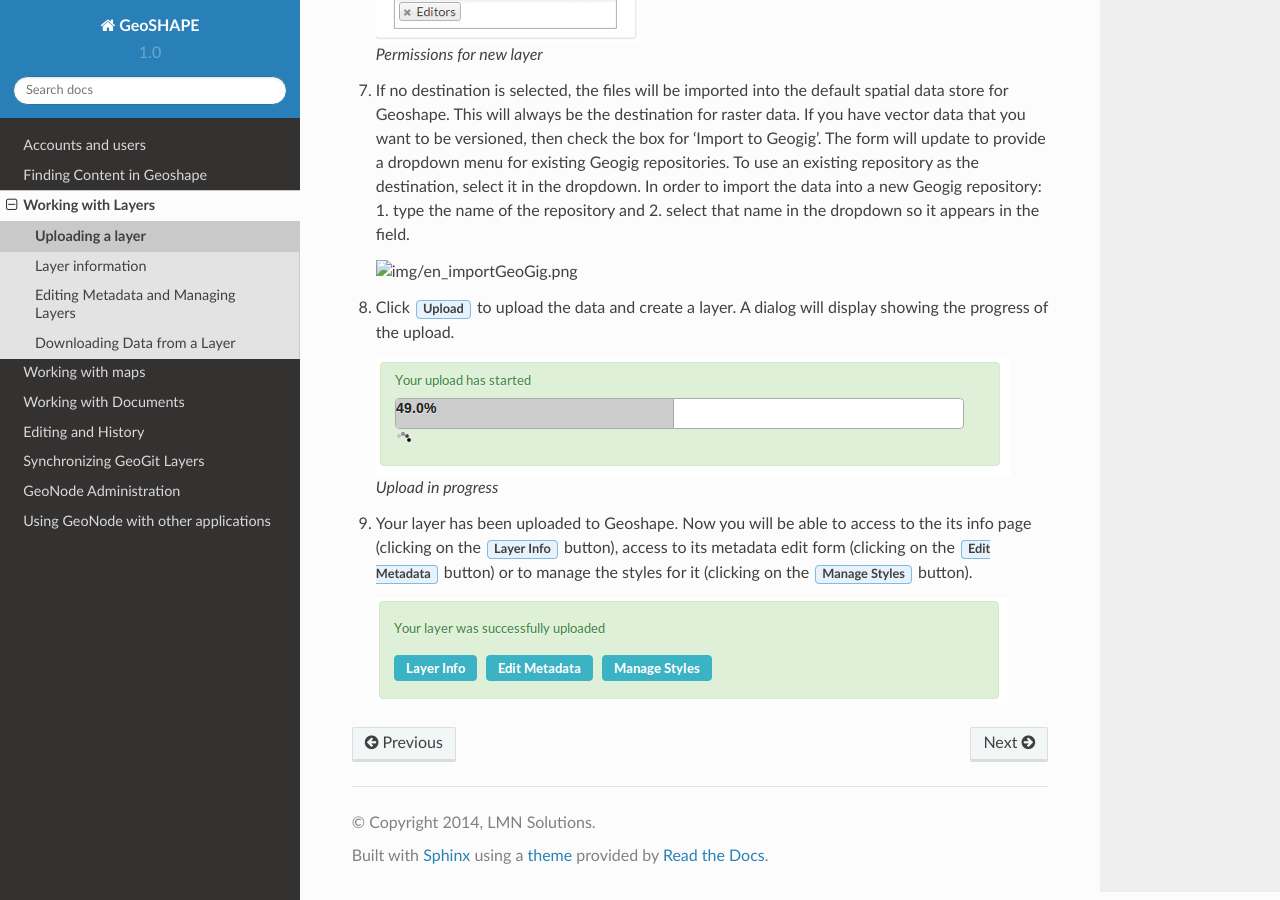
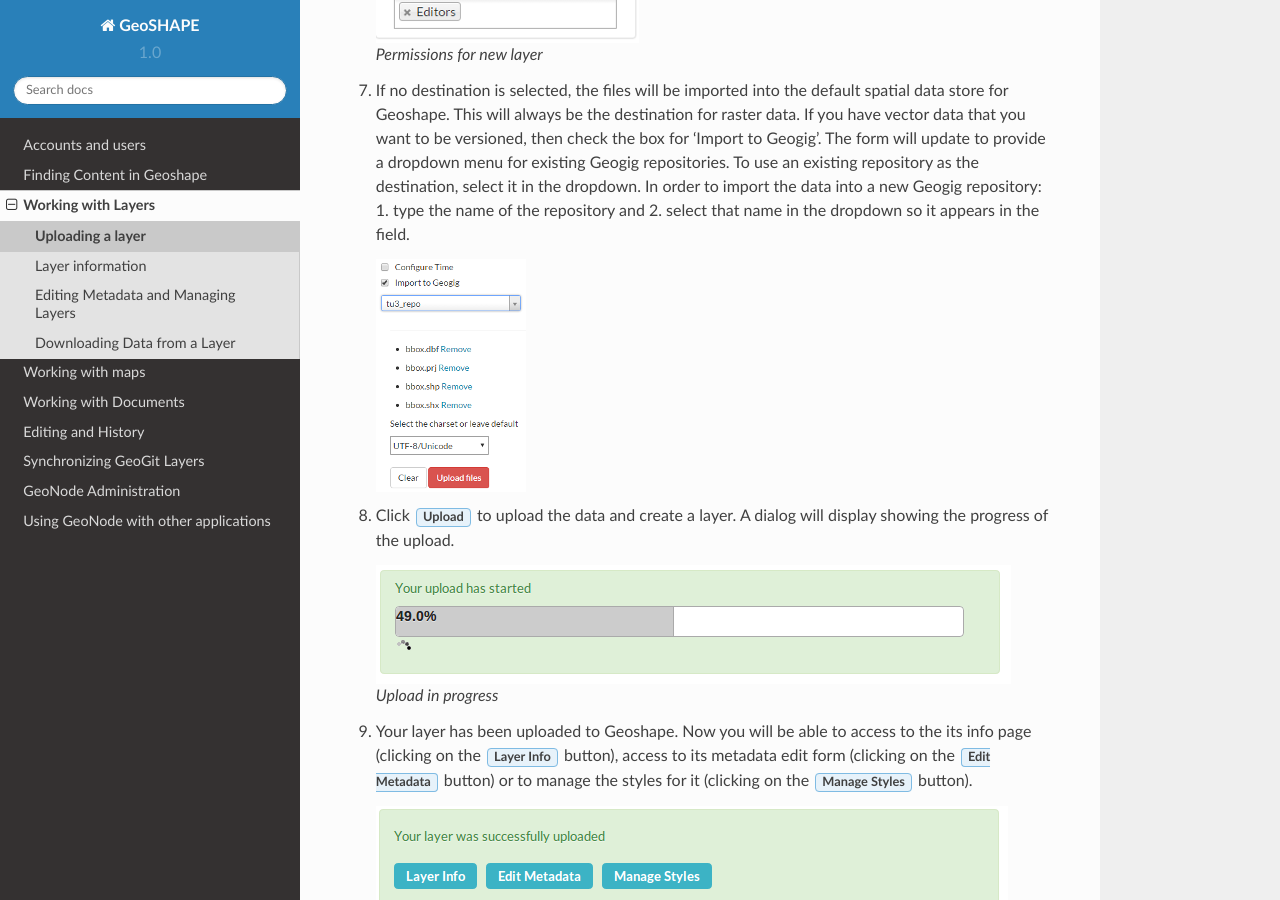
Before and after one commit to Arborvitae/Geoshape, a Sphinx documentation site: the page built from docs/layerupload.rst, in a window 1280 px wide and 900 px high, scrolled down 2648 px. Built offline with Sphinx 7.4.7 and the Read the Docs theme 2.0.0, drawn with Linux system fonts in a browser that asks for light colours.

Commit message:
changed en_importGeoGig.png to en_importgeogig.png

```diff
--- a/docs/layerupload.rst
+++ b/docs/layerupload.rst
@@ -44,7 +44,7 @@ Geoshape allows you to upload layers.  The supported formats are shapefile, Geoj
 
 #. If no destination is selected, the files will be imported into the default spatial data store for Geoshape.  This will always be the destination for raster data.  If you have vector data that you want to be versioned, then check the box for 'Import to Geogig'.  The form will update to provide a dropdown menu for existing Geogig repositories.  To use an existing repository as the destination, select it in the dropdown. In order to import the data into a new Geogig repository: 1. type the name of the repository and 2. select that name in the dropdown so it appears in the field.
 
-   .. figure:: img/en_importGeoGig.png
+   .. figure:: img/en_importgeogig.png
 
 #. Click :guilabel:`Upload` to upload the data and create a layer. A dialog will display showing the progress of the upload.
 
```
